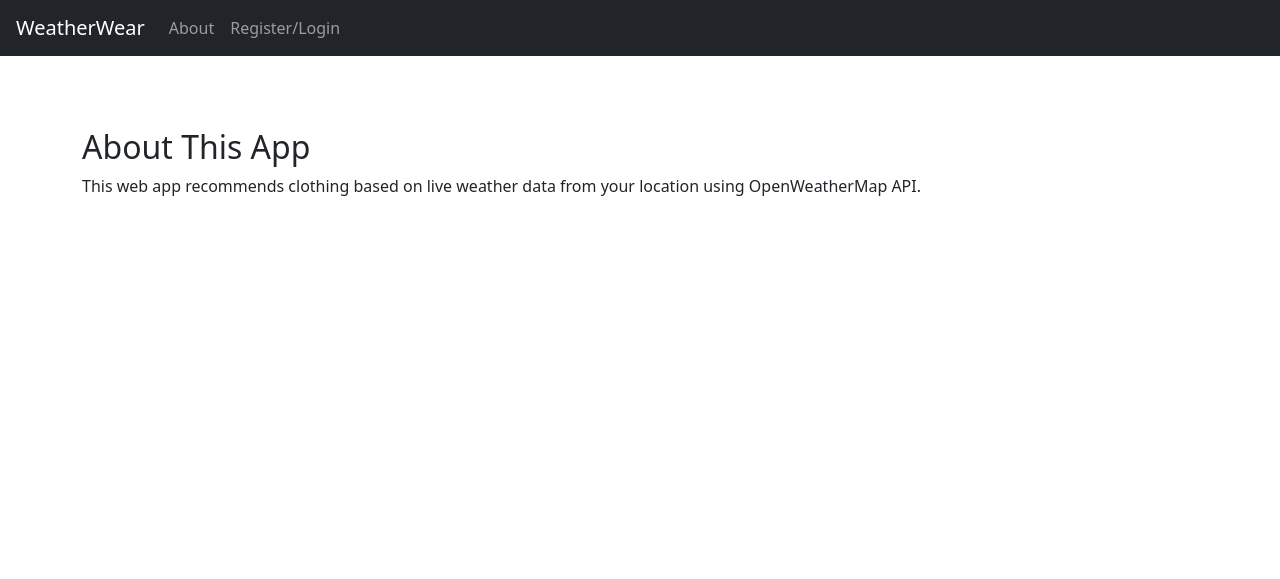
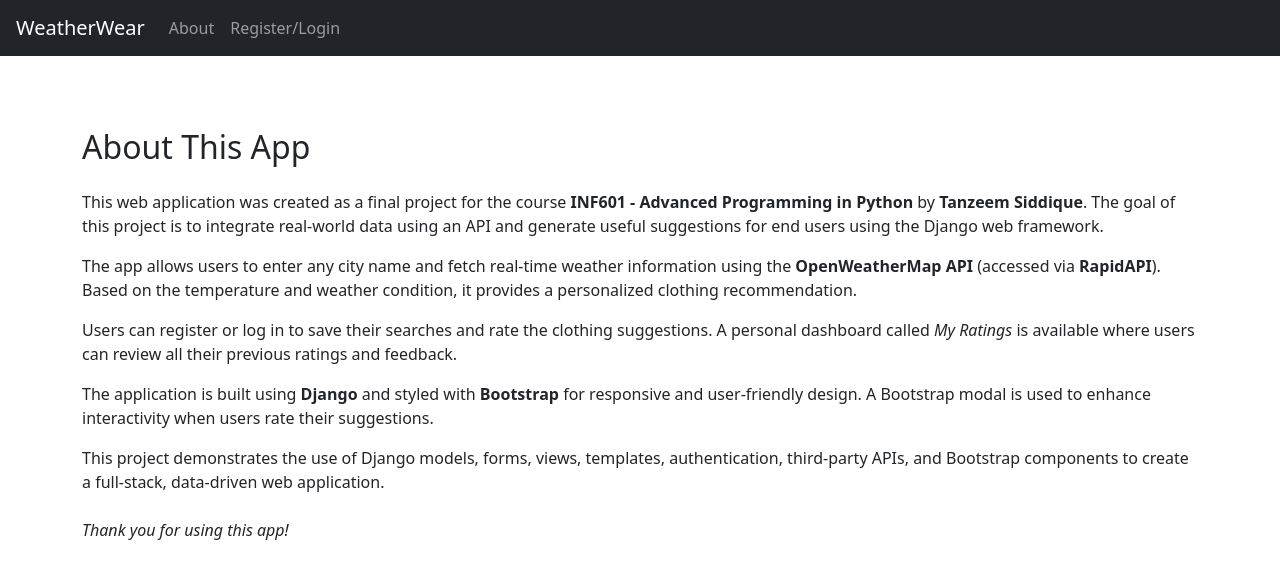
Before and after one commit to tsgm1257/finalprojectTanzeemSiddique, a Django app: page /about/ in a window 1280 px wide. Shown: the top 579 px of the page. Run offline with Django 4.2, Linux system fonts and the light colour scheme.

Commit message:
Update about.html

```diff
--- a/weather/templates/weather/about.html
+++ b/weather/templates/weather/about.html
@@ -1,8 +1,34 @@
-
 {% extends 'weather/base.html' %}
 {% block content %}
 <div class="container mt-5">
-    <h2>About This App</h2>
-    <p>This web app recommends clothing based on live weather data from your location using OpenWeatherMap API.</p>
+    <h2 class="mb-4">About This App</h2>
+
+    <p>
+        This web application was created as a final project for the course <strong>INF601 - Advanced Programming in Python</strong>
+        by <strong>Tanzeem Siddique</strong>. The goal of this project is to integrate real-world data using an API and generate useful
+        suggestions for end users using the Django web framework.
+    </p>
+
+    <p>
+        The app allows users to enter any city name and fetch real-time weather information using the <strong>OpenWeatherMap API</strong>
+        (accessed via <strong>RapidAPI</strong>). Based on the temperature and weather condition, it provides a personalized clothing recommendation.
+    </p>
+
+    <p>
+        Users can register or log in to save their searches and rate the clothing suggestions. A personal dashboard called <em>My Ratings</em>
+        is available where users can review all their previous ratings and feedback.
+    </p>
+
+    <p>
+        The application is built using <strong>Django</strong> and styled with <strong>Bootstrap</strong> for responsive and user-friendly design.
+        A Bootstrap modal is used to enhance interactivity when users rate their suggestions.
+    </p>
+
+    <p>
+        This project demonstrates the use of Django models, forms, views, templates, authentication, third-party APIs, and Bootstrap components
+        to create a full-stack, data-driven web application.
+    </p>
+
+    <p class="mt-4"><em>Thank you for using this app!</em></p>
 </div>
 {% endblock %}
```
